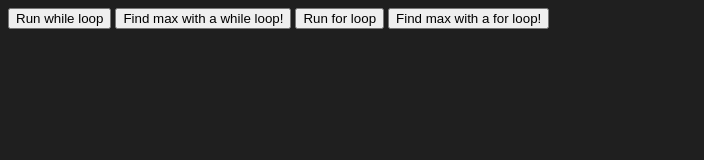
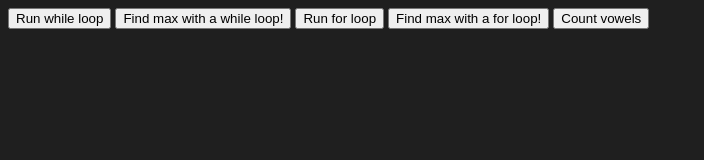
Before and after one commit to greganderson/javascript-loops, a plain HTML site: page index.html in a window 1280 px wide. Shown: the whole page, without its empty margins (0-704 px from the left). Drawn offline with Linux system fonts and the light colour scheme.

Commit message:
Add countVowels and stubbed out fizzbuzz

```diff
--- a/index.html
+++ b/index.html
@@ -16,5 +16,8 @@
     <button type="button" onclick="findMaxForLoop([1, 33, 7, 2, -1, 10, 2])">
       Find max with a for loop!
     </button>
+    <button type="button" onclick="countVowels('Hello world!')">
+      Count vowels
+    </button>
   </body>
 </html>
--- a/index.js
+++ b/index.js
@@ -40,3 +40,26 @@ function findMaxForLoop(nums) {
   }
   console.log(max);
 }
+
+/* More loops */
+
+function countVowels(targetString) {
+  // "Hello world!" -> 3
+
+  let count = 0;
+  let vowels = "aeiouAEIOU";
+  // init; condition; step
+  for (let i = 0; i < targetString.length; i++) {
+    if (vowels.includes(targetString[i])) {
+      count++;
+    }
+  }
+
+  console.log(`Number of characters in ${targetString}: ${count}`);
+}
+
+function fizzbuzz() {
+  // Loop through 1-100. If the number is divisible by 3, print 'fizz'.
+  // If the number is divisible by 5, print 'buzz'. If it's divisible by
+  // both 3 and 5, print 'fizzbuzz'.
+}
```
